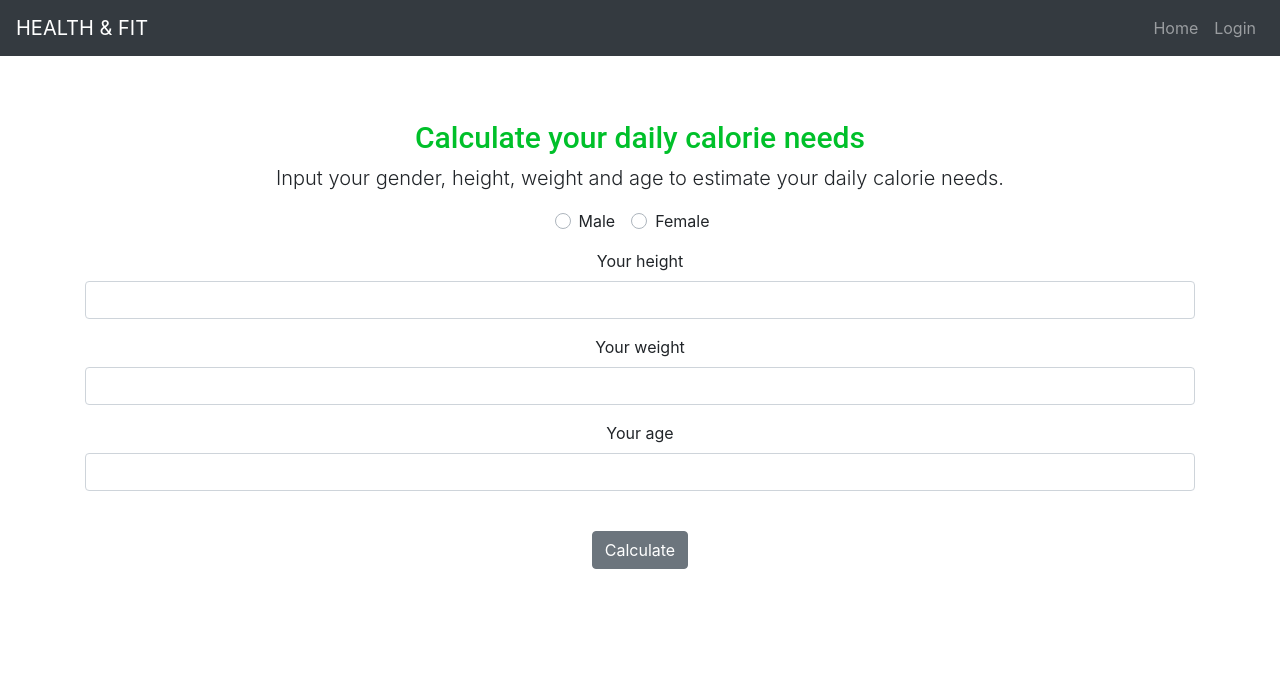
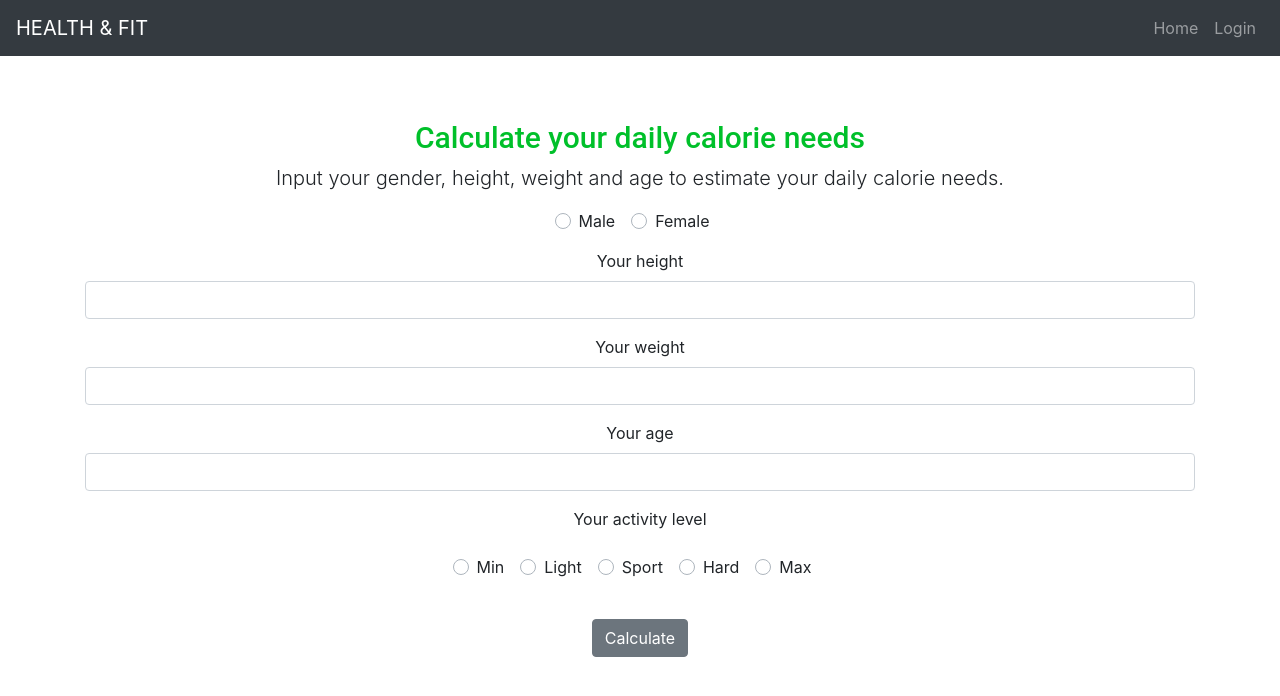
Before and after one commit to websivustot/healthandfit, a React (Create React App) app in the folder frontend/: page /calculator in a window 1280 px wide. Shown: the top 696 px of the page. Built offline with nearby package versions, Linux system fonts and the light colour scheme.

Commit message:
added calculate function to Calculator

```diff
--- a/frontend/src/App.css
+++ b/frontend/src/App.css
@@ -44,3 +44,13 @@ h1 {
   Fill: Solid;
   color: #00C02A;
 }
+
+.big {
+  Font-Family: Roboto;
+  Font-Style: Bold;
+  Font-Size: 50px;
+  Line-Height: 65px;
+  Align: Left;
+  Fill: Solid;
+  color: #00C02A;
+}
--- a/frontend/src/actions/loginActions.js
+++ b/frontend/src/actions/loginActions.js
@@ -84,6 +84,7 @@ export const register = (user) => {
     }
 
 }
+
 //Action creators
 
 const registerSuccess = () => {
--- a/frontend/src/components/Calculator.js
+++ b/frontend/src/components/Calculator.js
@@ -13,7 +13,10 @@ class Calculator extends React.Component {
             height:"",
             weight:"",
             gender:"",
-            age:""
+            age:"",
+            activity:"",
+            formIsOpened:"true",
+            calculationResult:""
         }
     }
 
@@ -21,12 +24,27 @@ class Calculator extends React.Component {
         let state = {}
         state[event.target.name] = event.target.value;
         this.setState(state);
-        //console.log(state, this.state);
+        console.log(state, this.state);
+
+    }
+
+    calculate = (user) => {
+
+        console.log(user);
+        this.setState({formIsOpened: false});
+        //man  - BMR = [9.99 x weight (kg)] + [6.25 x height (sm)] - [4.92 x age (years)] + 5
+        //woman - BMR = [9.99 x weight (kg)] + [6.25 x height (sm)] - [4.92 x age (years)] - 161
+        let bmr = 9.99 * user.weight + 6.25 * user.height - 4.92 * user.age;
+
+        let result = user.gender ? bmr + 5 : bmr - 161;
+        result = Math.round(result * user.activity);
+        this.setState({calculationResult:result});
+        console.log(user,bmr,result);
 
     }
 
     submit = (event) => {
-        event.preventDefault();
+        //event.preventDefault();
 
         if (this.state.height.length === 0 || this.state.weight.length === 0
             || this.state.age.length === 0 || this.state.gender.length === 0) {
@@ -39,9 +57,12 @@ class Calculator extends React.Component {
             "height":this.state.height,
             "weight":this.state.weight,
             "gender":this.state.gender,
-            "age":this.state.age
+            "age":this.state.age,
+            "activity":this.state.activity
 
         }
+
+        this.calculate(user);
         /*
         if(event.target.name === "register") {
             this.props.register(user)
@@ -49,13 +70,11 @@ class Calculator extends React.Component {
             this.props.login(user);
         }
         */
-       console.log(user);
+       //console.log(user);
     }
 
     render(){
-        return(
-            <>
-            <h1>Calculate your daily calorie needs</h1>
+        const form = this.state.formIsOpened && <><h1>Calculate your daily calorie needs</h1>
         <p className="lead">Input your gender, height, weight and age to estimate your daily calorie needs.</p>
         <Form>
       <FormGroup>
@@ -101,15 +120,58 @@ class Calculator extends React.Component {
                         value={this.state.age}
                         />
             </FormGroup>
+            <FormGroup><Label>Your activity level</Label></FormGroup>
+            <FormGroup>
 
+                <CustomInput type="radio"
+                            id="activity1"
+                            name="activity"
+                            label="Min"
+                            onChange={this.onChange}
+                            value="1.2"
+                            inline />
+                <CustomInput type="radio"
+                            id="activity2"
+                            name="activity"
+                            label="Light"
+                            onChange={this.onChange}
+                            value="1.375"
+                            inline />
+                <CustomInput type="radio"
+                            id="activity3"
+                            name="activity"
+                            label="Sport"
+                            onChange={this.onChange}
+                            value="1.55"
+                            inline />
+                <CustomInput type="radio"
+                            id="activity4"
+                            name="activity"
+                            label="Hard"
+                            onChange={this.onChange}
+                            value="1.75"
+                            inline />
+                <CustomInput type="radio"
+                            id="activity5"
+                            name="activity"
+                            label="Max"
+                            onChange={this.onChange}
+                            value="1.9"
+                            inline />
+      </FormGroup>
 
             <Button onClick={this.submit}
                     name="calculate"
                     className="mt-4">Calculate</Button>
 
+        </Form></>;
 
+        const result = this.state.calculationResult ? <h1>Your daily calorie needs <span className="big">{this.state.calculationResult}</span> cal</h1> : "";
 
-            </Form>
+        return(
+            <>
+            {form}
+            {result}
 
             </>
 
--- a/frontend/src/components/Main.js
+++ b/frontend/src/components/Main.js
@@ -48,7 +48,7 @@ class Main extends React.Component {
                             }/>
 
                             <Route path="/calculator" render={() =>
-                                <Calculator/>
+                                <Calculator />
                             }/>
 
                         </Switch>
--- a/frontend/src/reducers/loginReducer.js
+++ b/frontend/src/reducers/loginReducer.js
@@ -6,6 +6,7 @@ import {
     LOGOUT_SUCCESS,
     LOGOUT_FAILED,
     LOGIN_LOADING
+
 } from '../actions/loginActions';
 
 function getInitialState(){
```
Lines whose indentation alone changed are shown as unchanged.
